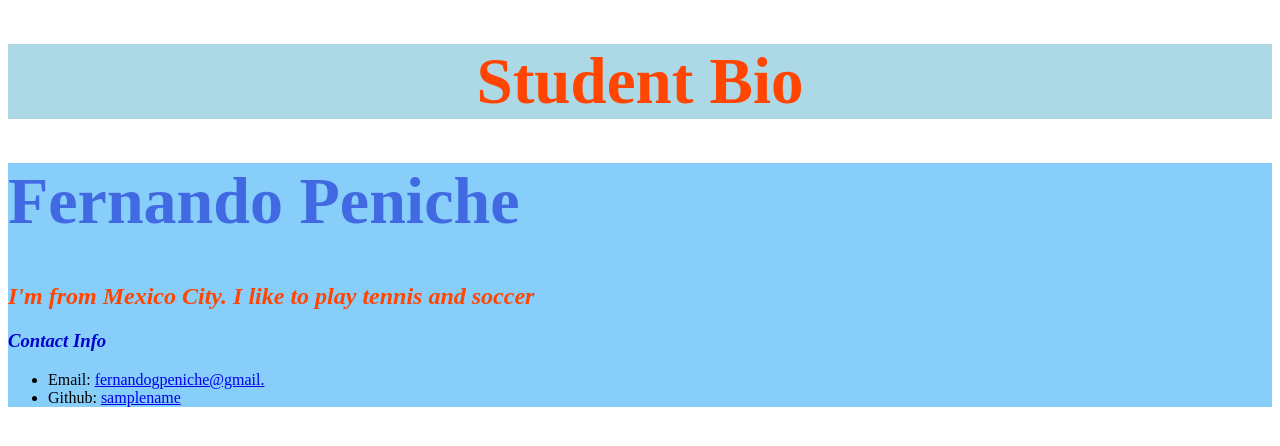
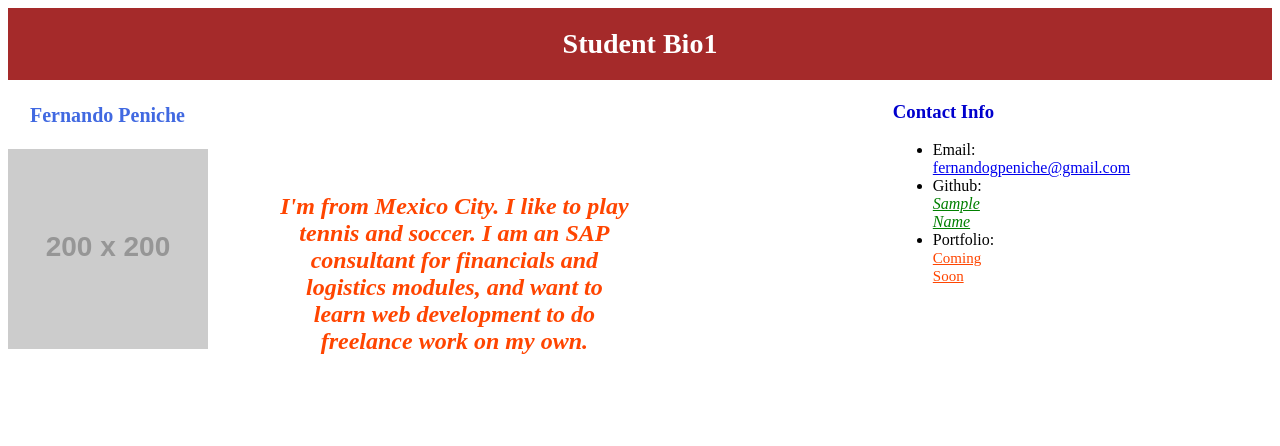
Before and after one commit to fpeniche/mynewrepo, a plain HTML site: page index.html in a window 1280 px wide. Drawn offline with Linux system fonts and the light colour scheme; placeholder pictures from the web are drawn by us.

Commit message:
initial commit

```diff
--- a/index.html
+++ b/index.html
@@ -3,33 +3,93 @@
     <head>
         <style>
             .header{
-                background-color: lightblue}
+                background-color: brown
+            }
             .box1{
-                background-color: lightskyblue }
-            h1
+                background-color: lightskyblue
+            }
+            h1  {
+            color:white;
+            font-size: 28px;
+            text-align: center;
+            padding: 20px;
+            margin: 2px
+            }
+
+            .red_text
             {color: orangered;
-            font-size: 65px;
+            font-size: 15px;
             text-align: center}
+
+            .italic_text{
+                font-style: italic;
+                color: green;
+            }
+
+            .bio-image {
+                width: 200px;
+                height: 200px;
+                margin-right: 20px
+            }
+            .column1{
+                display: inline-block;
+                width: 30%;
+
+            }
+            .column2{
+                display: inline-block;
+                width: 40%;
+
+            }
+            .column3{
+                display: inline-block;
+                width: 30%;
+            }
+
+            #section1{
+                width: 70%
+            }
+            #section2{
+                width: 30%
+            }
+
+            #section1,
+            #section2{
+                float: left;
+            }
 
         </style>
         <meta charset="UTF-8">
         <title>Student Bio</title>
     </head>
     <body>
-        <div class="header">
-            <h1>Student Bio</h1>
-        </div>
-        <div class="box1">
-                <h1 style="color: royalblue;font-size: 66px;text-align: left">Fernando Peniche</h1>
-                <h2 style="color: orangered; font-style: italic">I'm from Mexico City. I like to play tennis and soccer</h2>
+        <header class="header">
+                <h1>Student Bio1</h1>
+        </header>
+        <section id="section1">
+                <div class="column1">
+                        <h1 style="color: royalblue;font-size: 20px;text-align: left">Fernando Peniche</h1>
+                        <img class="bio-image" src="https://placehold.it/200x200" alt="Peniche's pic">
+                </div>
 
-                <h3 style="color:mediumblue; font-style:italic">Contact Info</h3>
-                    <ul>
-                        <li>Email: <a href="mailto:fernandogpeniche@gmail.com">fernandogpeniche@gmail.</a></li>
-                        <li>Github: <a href="mailto:sample name">samplename</a></li>
-                    </ul>
+                <div class="column2">
+                        <h2 style="color: orangered; font-style: italic; text-align: center;">I'm from Mexico City. I like to play tennis and soccer. I am an SAP consultant for financials and logistics modules, and want to learn web development to do freelance work on my own.</h2>
+                </div>
 
-        </div>
+        </section>
+        <section id="section2">
+                <div class="column3">
+                        <h3 style="color:mediumblue">Contact Info</h3>
+                        <ul>
+                            <li>Email: <a href="mailto:fernandogpeniche@gmail.com">fernandogpeniche@gmail.com</a></li>
+                            <li>Github: <a class="italic_text" href="mailto:sample name">Sample Name</a></li>
+                            <li>Portfolio: <a class="red_text" href="#">Coming Soon</a></li>
+                        </ul>
+
+                </div>
+        </section>
+
+
 
 
 
--- /dev/null
+++ b/styles.css
@@ -0,0 +1,55 @@
+.header{
+    background-color: brown
+}
+.box1{
+    background-color: lightskyblue
+}
+h1  {
+color:white;
+font-size: 28px;
+text-align: center;
+padding: 20px;
+margin: 2px
+}
+
+.red_text
+{color: orangered;
+font-size: 15px;
+text-align: center}
+
+.italic_text{
+    font-style: italic;
+    color: green;
+}
+
+.bio-image {
+    width: 200px;
+    height: 200px;
+    margin-right: 20px
+}
+.column1{
+    display: inline-block;
+    width: 30%;
+
+}
+.column2{
+    display: inline-block;
+    width: 40%;
+
+}
+.column3{
+    display: inline-block;
+    width: 30%;
+}
+
+#section1{
+    width: 70%
+}
+#section2{
+    width: 30%
+}
+
+#section1,
+#section2{
+    float: left;
+}
```
Also changed, not shown: MyFer1.html (+3 -0 lines), 440-536x354.jpg (added).
